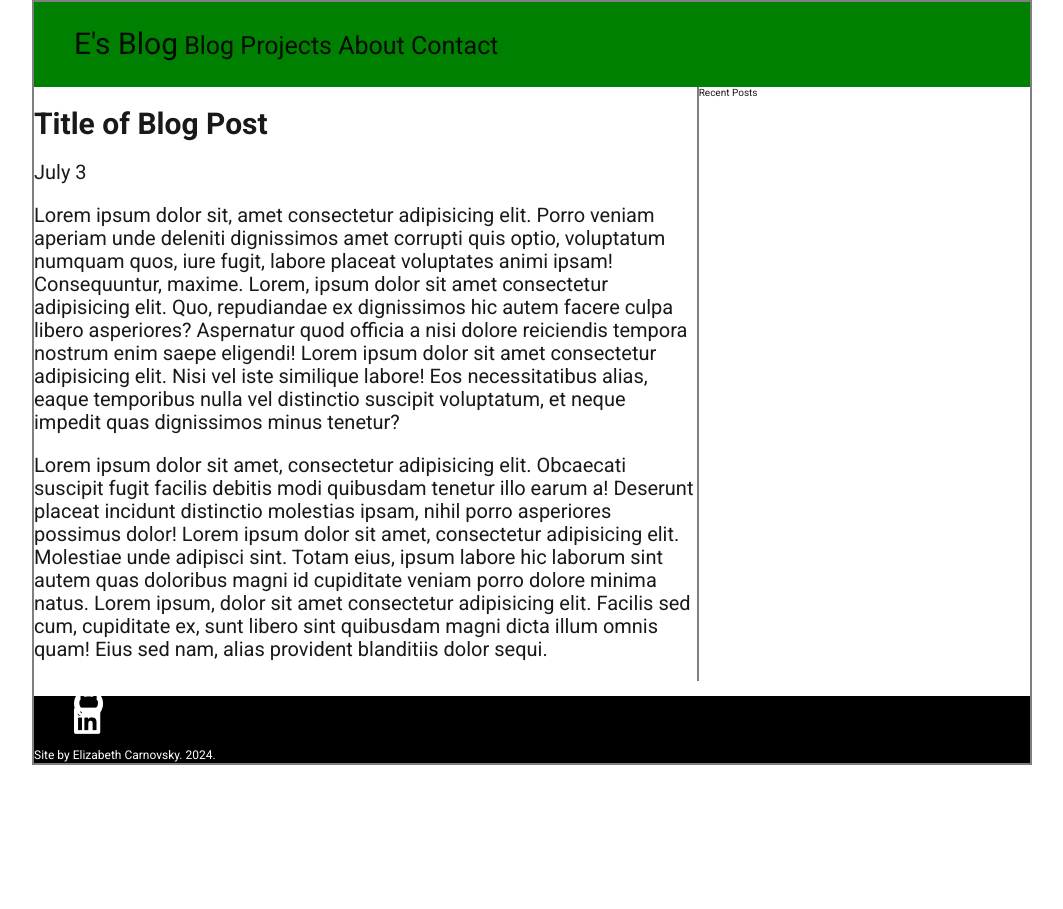
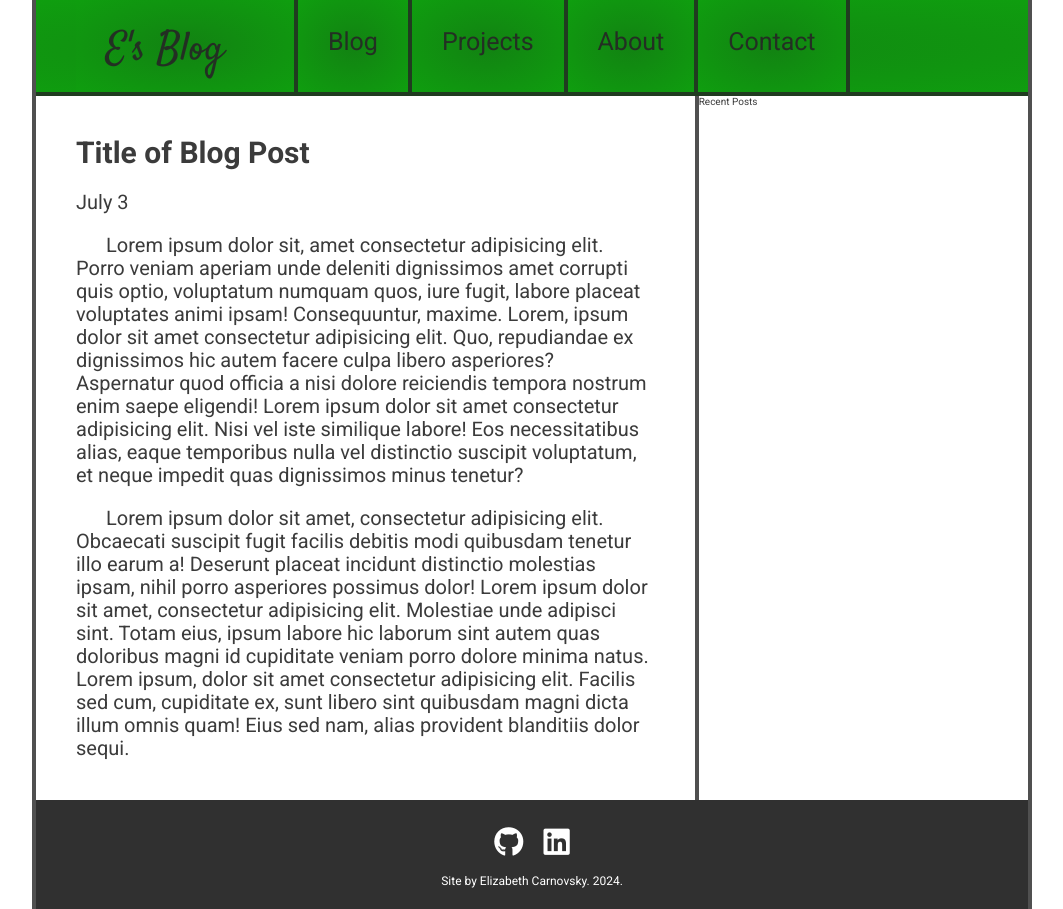
Before and after one commit to ecarnovsky/blog, a plain HTML site: page index.html in a window 1280 px wide. Shown: the whole page, without its empty margins (108-1171 px from the left). Before the commit the page ends 800 px from the top, so only its background shows below. Drawn offline with Linux system fonts and the light colour scheme.

Commit message:
Worked on css for the nav bar

```diff
--- a/css/style.scss
+++ b/css/style.scss
@@ -1,7 +1,8 @@
 ////// VARIABLES ///////
 
-$defaultTextColor: rgba(0, 0, 0, .9);
-$defaultBorder: 2px rgba(0, 0, 0, .5) solid;
+$defaultTextColor: rgba(38, 38, 38, 0.9);
+$defaultBorder: 4px rgba(37, 37, 37, 0.8) solid;
+$defaultNavColor: radial-gradient(rgb(18, 130, 18),rgb(15, 158, 15));
 
 /////////////////////////
 
@@ -24,7 +25,8 @@ html {
 body {
     max-width: 1000px;
     margin: auto;
-    border: $defaultBorder;
+    border-right: $defaultBorder;
+    border-left: $defaultBorder;
 }
 
 li {
@@ -36,18 +38,34 @@ li {
 
 header {
 
-    background: green;
+    background: $defaultNavColor;
+
 
 
     nav {
         font-size: 2.5rem;
-        display: flex;
+        border-bottom: $defaultBorder;
 
-        * {
-            display: inline;
+
+        ul {
+            display: flex;
+            margin: 0;
+        }
+        a, .logo {
+            border-right: $defaultBorder;
+            padding: 18px 30px;
+            padding-top: 28px;
+            background: $defaultNavColor;
+
         }
         .logo{
-            font-size: 3rem;
+            font-size: 4rem;
+            font-family: "Satisfy", cursive;
+            padding-right: 70px;
+            display: inline-block;
+        }
+        a:hover {
+            background: radial-gradient(rgb(17, 125, 17),rgb(12, 137, 12));;
         }
     }
 }
@@ -57,7 +75,6 @@ header {
 main {
 
     display: flex;
-
 
     h1 {
         font-size: 3rem;
@@ -72,6 +89,13 @@ main {
 
 .articles-div {
     flex: 2;
+
+    article {
+        padding: 20px 40px;
+    }
+    p {
+        text-indent: 30px;
+    }
 }
 
 .recent-posts-sidebar-div {
@@ -82,10 +106,21 @@ main {
  /// FOOTER ///
 
 footer {
-    background: black;
+    background:  rgba(37, 37, 37, 0.95) ;
     color: white;
     font-size: 1.5rem;
+    text-align: center;
+    padding: 20px 0;
+
+    ul {
+        padding: 0;
+        padding-bottom: 5px;
+        display: flex;
+        justify-content: center;
+    }
+
     i{
         color: white;
+        padding: 0 10px;
     }
 }
--- a/index.html
+++ b/index.html
@@ -12,6 +12,7 @@
 
 		<link rel="preconnect" href="https://fonts.googleapis.com">
 		<link rel="preconnect" href="https://fonts.gstatic.com" crossorigin>
+		<link href="https://fonts.googleapis.com/css2?family=Satisfy&display=swap" rel="stylesheet">
 		<link href="https://fonts.googleapis.com/css2?family=Roboto:ital,wght@0,100;0,300;0,400;0,500;0,700;0,900;1,100;1,300;1,400;1,500;1,700;1,900&display=swap" rel="stylesheet">
 
 		<link rel="stylesheet" href="css/normalize.css">
@@ -24,10 +25,10 @@
 			<nav>
 				<ul>
 					<li><span class="logo">E's Blog</span></li>
-					<li><a href="#">Blog</a></li>
-					<li><a href="#">Projects</a></li>
-					<li><a href="#">About</a></li>
-					<li><a href="#">Contact</a></li>
+					<a href="#"><li>Blog</li></a>
+					<a href="#"><li>Projects</li></a>
+					<a href="#"><li>About</li></a>
+					<a href="#"><li>Contact</li></a>
 				</ul>
 			</nav>
 
```
Also changed, not shown: css/style.css, 1 other file.
